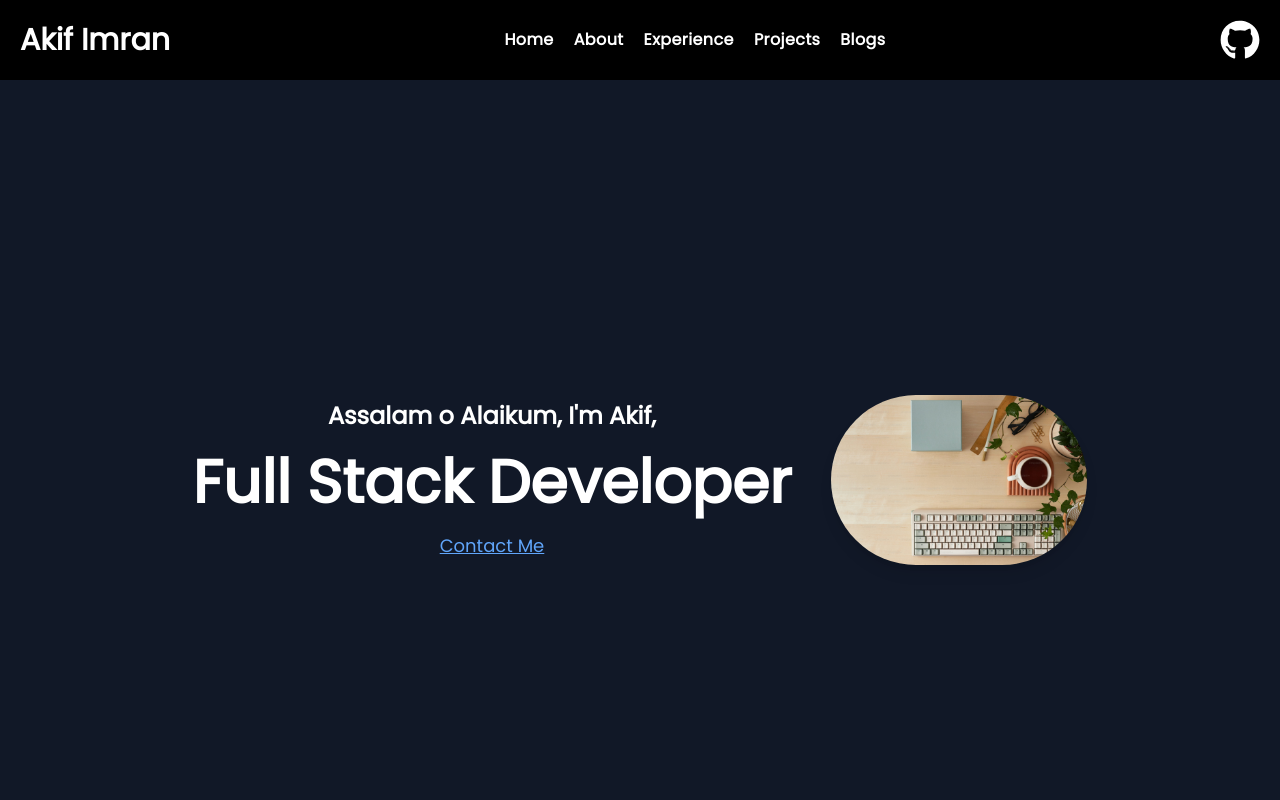
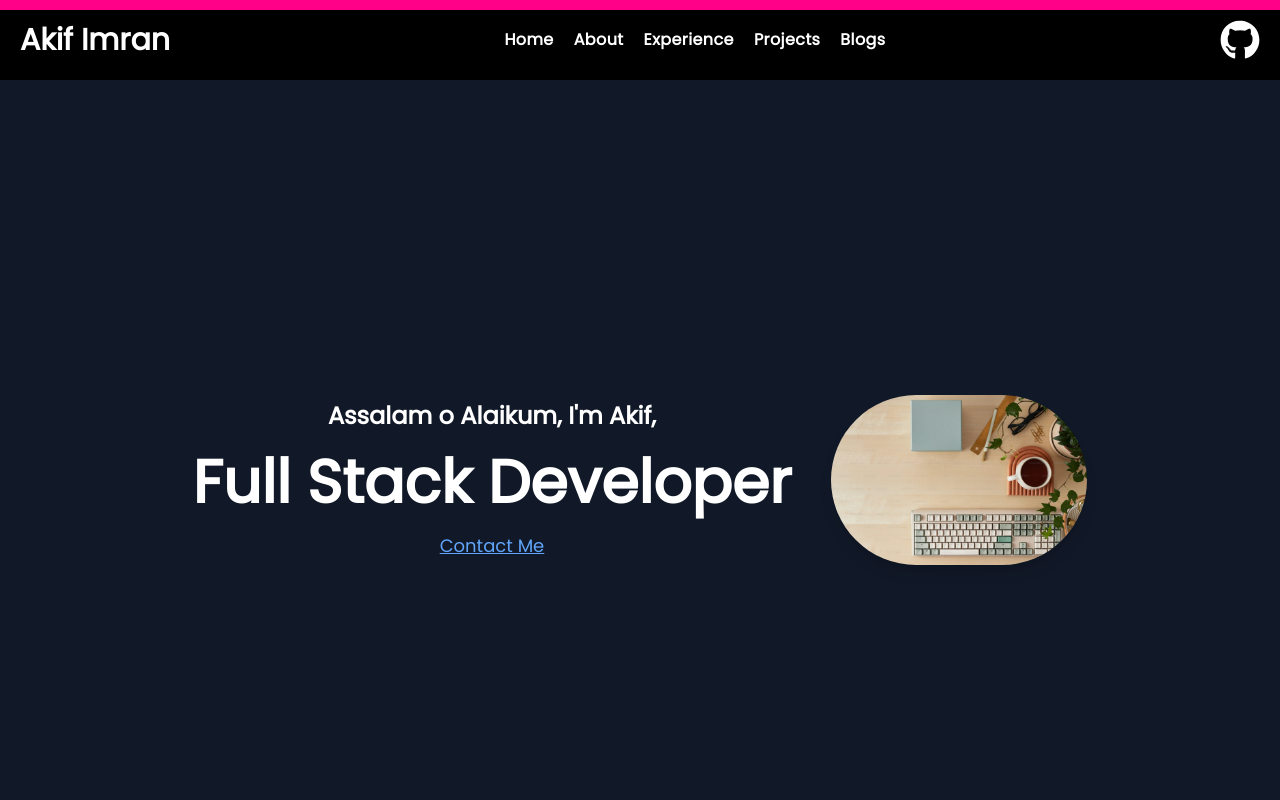
Before and after one commit to a1k2f3/full_stackPorrtflio, a Next.js app in the folder my-app/: page / in a window 1280 px wide. Shown: the top 800 px of the page. Built offline with nearby package versions, Linux system fonts and the light colour scheme.

Commit message:
update main page of the portfolio

```diff
--- a/my-app/app/page.js
+++ b/my-app/app/page.js
@@ -7,39 +7,39 @@ import Image from "next/image";
 import { Poppins } from 'next/font/google';
 import ProjectShowcase from "./Component/Project";
 import { motion } from "framer-motion";
-
+import { useScroll, useSpring } from "framer-motion";
 // Load Google Font
 const poppins = Poppins({ subsets: ['latin'], weight: '400' });
 
-// function ScrollLinked() {
-  // const { scrollYProgress } = useScroll();
-  // const scaleX = useSpring(scrollYProgress, {
-  //   stiffness: 100,
-  //   damping: 30,
-  //   restDelta: 0.001,
-  // });
+function ScrollLinked() {
+  const { scrollYProgress } = useScroll();
+  const scaleX = useSpring(scrollYProgress, {
+    stiffness: 100,
+    damping: 30,
+    restDelta: 0.001,
+  });
 
-//   return (
-//     <motion.div
-//       id="scroll-indicator"
-//       style={{
-//         scaleX,
-//         position: "fixed",
-//         top: 0,
-//         left: 0,
-//         right: 0,
-//         height: 10,
-//         originX: 0,
-//         backgroundColor: "#ff0088",
-//         zIndex: 9999,
-//       }}
-//     />
-//   );
-// }
+  return (
+    <motion.div
+      id="scroll-indicator"
+      style={{
+        scaleX,
+        position: "fixed",
+        top: 0,
+        left: 0,
+        right: 0,
+        height: 10,
+        originX: 0,
+        backgroundColor: "#ff0088",
+        zIndex: 9999,
+      }}
+    />
+  );
+}
 
 export default function Home() {
   // Scroll effect: Fade in elements when they come into view
-  const fadeInAnimation =()=> {
+  const fadeInAnimation = () => {
     const { scrollYProgress } = useScroll();
     const scaleX = useSpring(scrollYProgress, {
       stiffness: 100,
@@ -49,9 +49,10 @@ export default function Home() {
   };
 
   return (
-    <div className={`${poppins.className}  min-h-screen bg-gray-900 text-white`}>
-      {/* <ScrollLinked /> */}
-      <Header/>
+    <div className={`${poppins.className} min-h-screen bg-gray-900 text-white`}>
+      {/* Scroll Indicator */}
+      <ScrollLinked />
+      <Header />
       <motion.div
         className="flex gap-10 justify-center items-center"
         initial="hidden"
```
Lines whose indentation alone changed are shown as unchanged.
